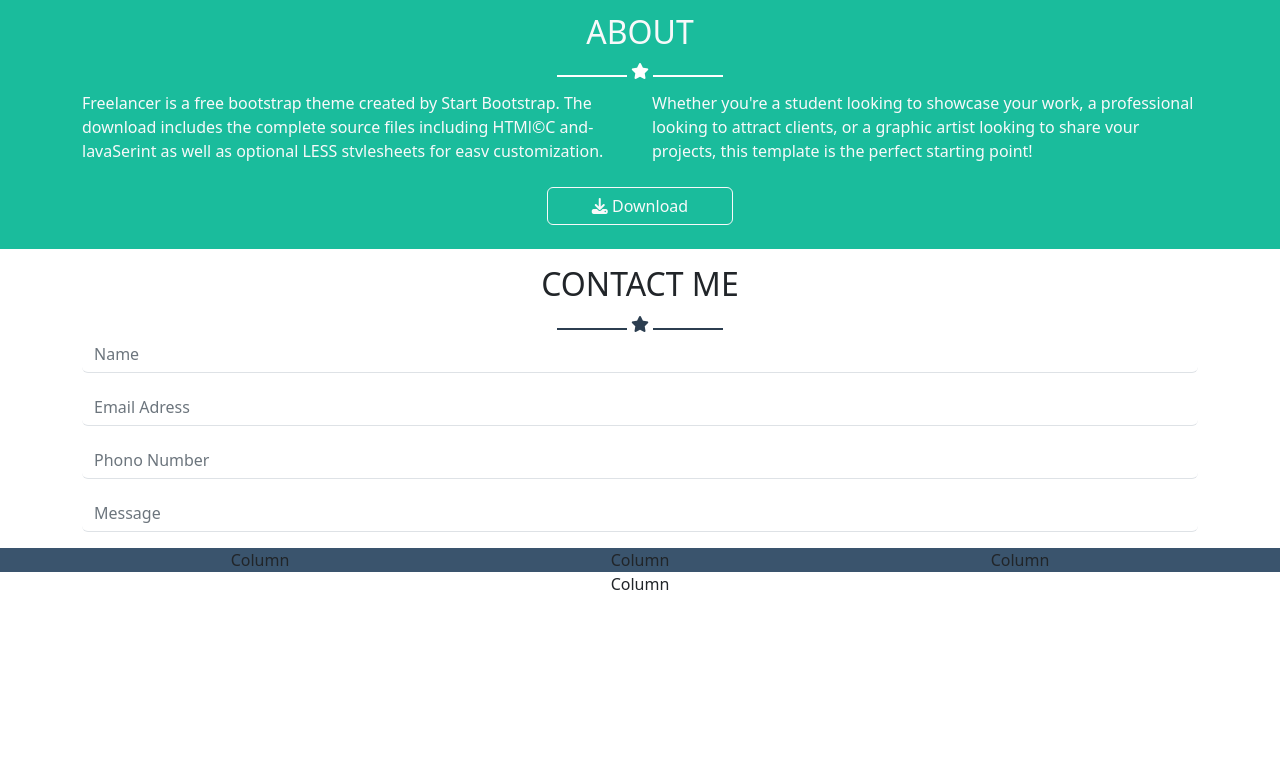
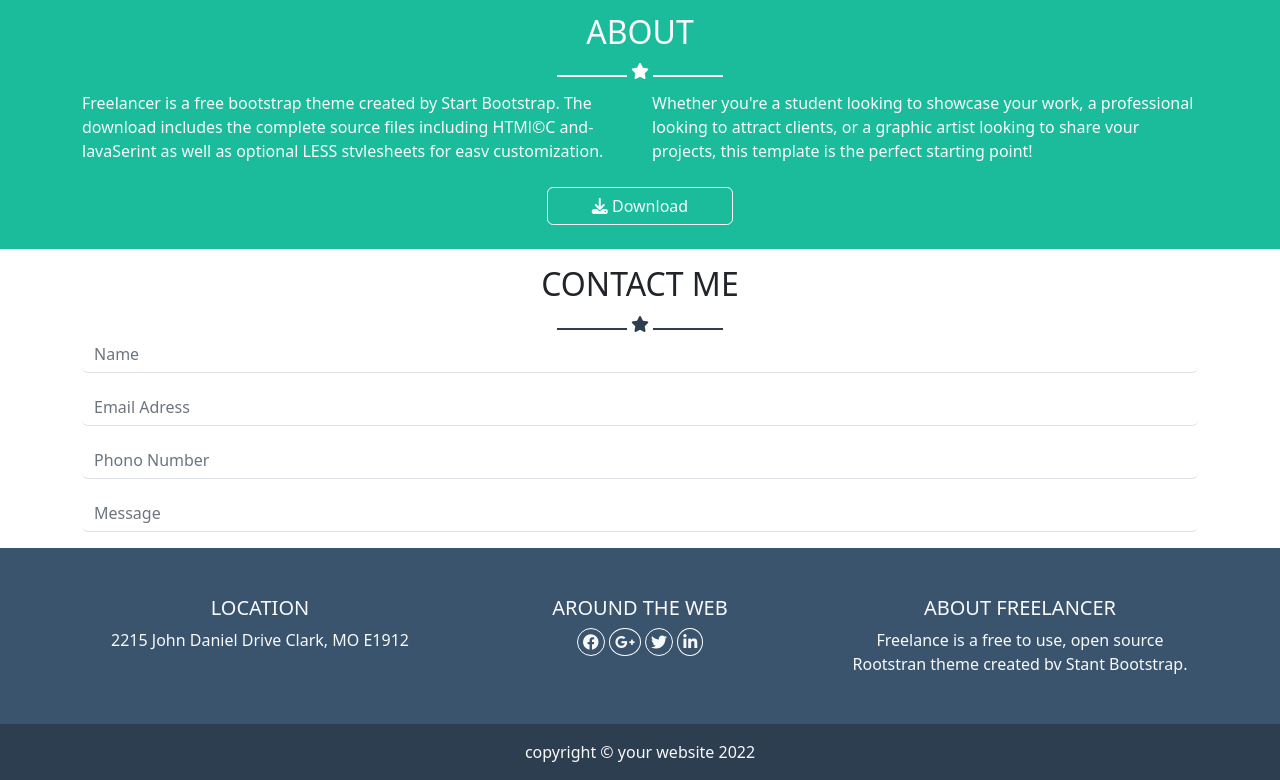
Before and after one commit to MicheleRossetti02/html-css-bootstrap-freelancer, a plain HTML site: page index.html in a window 1280 px wide. Shown: the part 1058-1838 px from the top of the page. Before the commit the page ends 1654 px from the top, so only its background shows below. Drawn offline with nearby package versions, Linux system fonts and the light colour scheme.

Commit message:
complete

```diff
--- a/index.html
+++ b/index.html
@@ -199,20 +199,34 @@
     <footer id="site_footer">
         <div class="footer ">
 
-            <div class=" container text-center">
+            <div class=" container text-center text-light pt-5 pb-5">
                 <div class="row row-cols-3">
-                  <div class="col-4">Column</div>
-                  <div class="col-4">Column</div>
-                  <div class="col-4">Column</div>
+                  <div class="col-4">
+                    <h5>LOCATION</h5>
+                    <span>2215 John Daniel Drive Clark, MO
+                      E1912</span>
+                  </div>
+                  <div class="col-4">
+                    <h5>AROUND THE WEB</h5>
+                    <i class="fa-brands fa-facebook"></i>
+                    <i class="fa-brands fa-google-plus-g"></i>
+                    <i class="fa-brands fa-twitter"></i>
+                    <i class="fa-brands fa-linkedin-in"></i>
+
+                  </div>
+                  <div class="col-4">
+                    <h5>ABOUT FREELANCER</h5>
+                    <span>Freelance is a free to use, open source
+                      Rootstran theme created bv Stant
+                      Bootstrap.</span>
+
+                  </div>
                 </div>
             </div>
         </div>
-        <div class="header">
-            <div class=" container text-center">
-                <div class="row row-cols-3">
-                  <div class="col-12">Column</div>
-
-                </div>
+        <div class="bottom_footer pt-3 pb-3" >
+            <div class=" container text-center text-light">
+              <span>copyright &copy; your website 2022</span>
             </div>
         </div>
     </footer>
--- a/style.css
+++ b/style.css
@@ -5,14 +5,14 @@
 }
 
 :root{
-    --header: #2C3E50;
+    --dark: #2C3E50;
     --primary:#1ABC9C;
     --secondary:#FFFFFF;
     --footer:#3A546D;
 
 }
 #site_header{
-    background-color: var(--header);
+    background-color: var(--dark);
     color: white;
 }
 .primary{
@@ -41,10 +41,10 @@
 .dark_bar{
     height: 2px;
     width: 70px;
-background-color: var(--header);
+background-color: var(--dark);
 }
 .dark_star{
-    color: var(--header);
+    color: var(--dark);
 }
 .light_bar{
     height: 2px;
@@ -57,3 +57,11 @@ background-color: white;
 .info{
     text-align: left;
 }
+.col-4>i{
+    border: 1px solid white;
+    border-radius: 50%;
+    padding: 5px;
+}
+.bottom_footer{
+    background-color: var(--dark)  ;
+}
```
